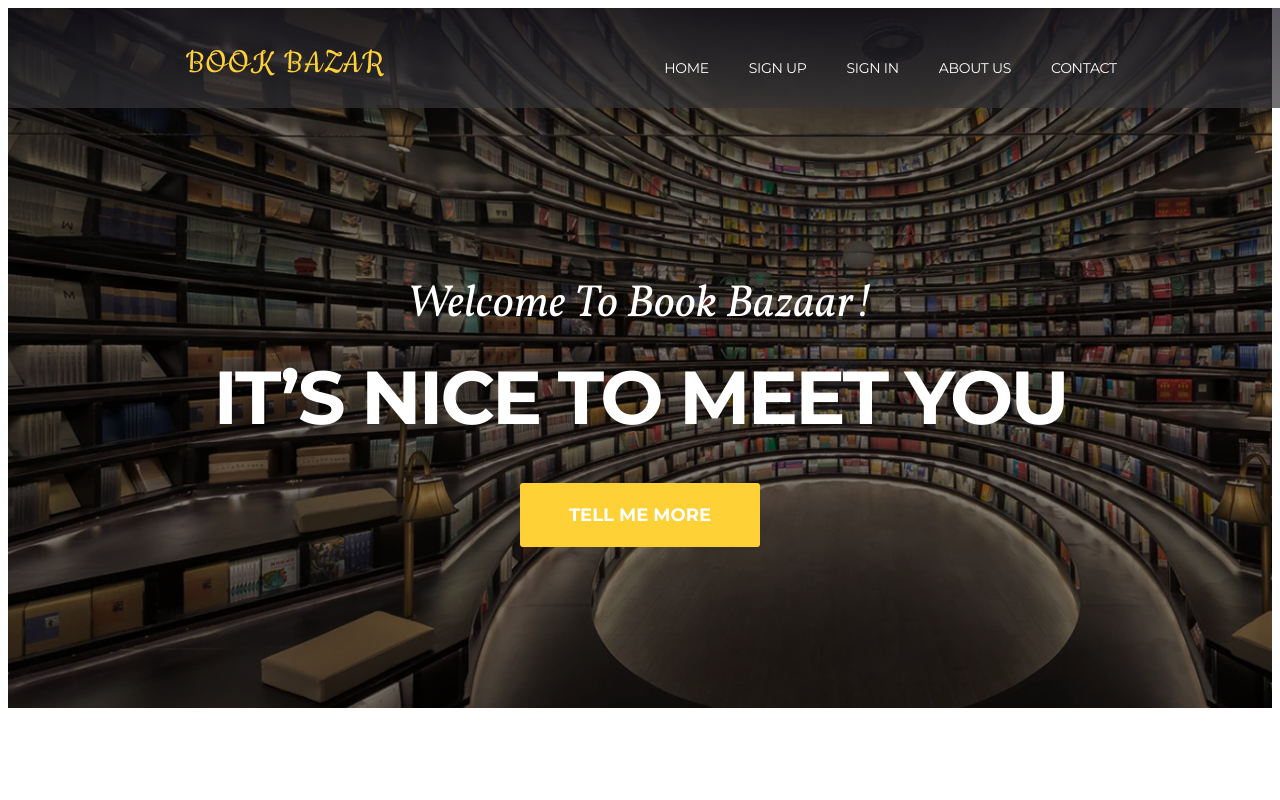
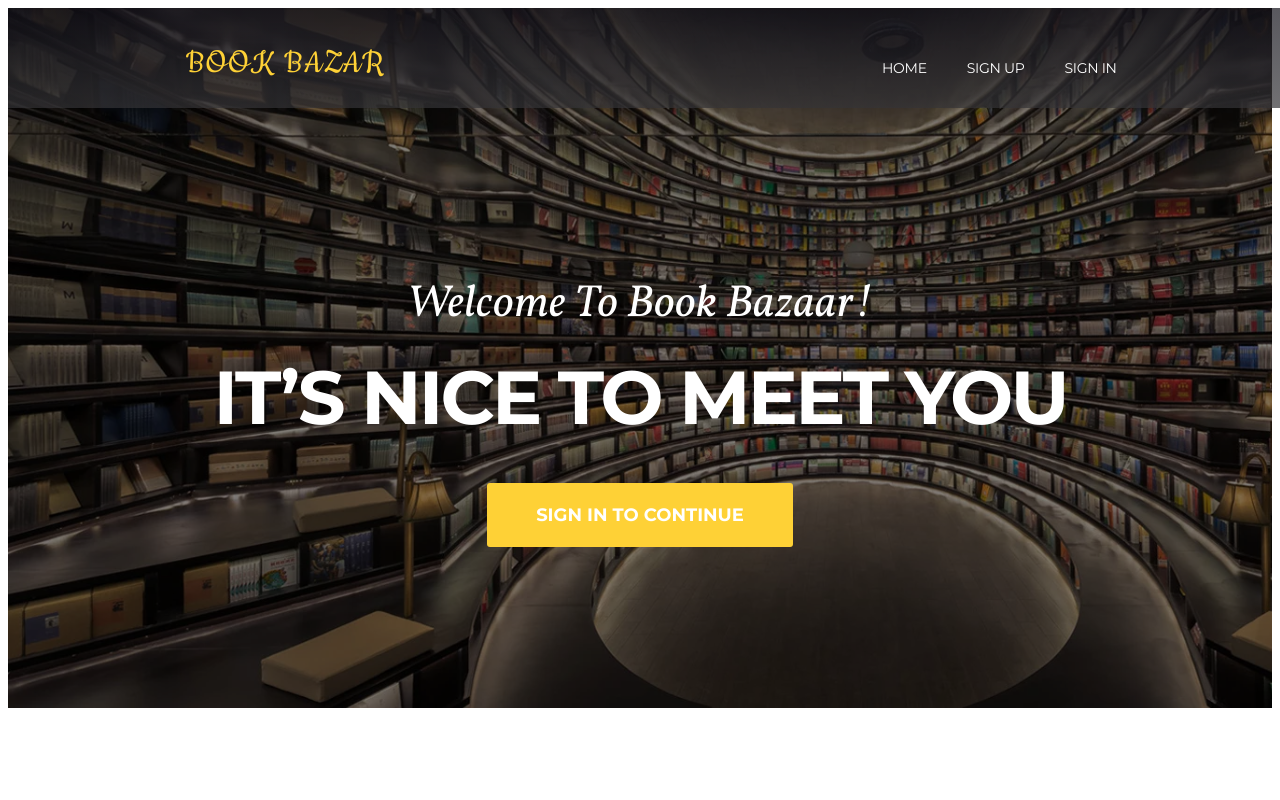
Before and after one commit to ankitbhardwaj78/BookStore_Frontend, an Angular app: page /home in a window 1280 px wide. Shown: the top 800 px of the page. Built offline with nearby package versions, Linux system fonts and the light colour scheme.

Commit message:
flow added

```diff
--- a/src/app/home/home.component.html
+++ b/src/app/home/home.component.html
@@ -13,8 +13,6 @@
             <li><a (click)="home()">Home</a></li>
             <li><a (click)="signup()">Sign Up</a></li>
             <li><a (click)="signin()">Sign In</a></li>
-            <li><a href="#">About US</a></li>
-            <li><a href="#">contact</a></li>
           </ul>
         </nav>
       </div>
--- a/src/app/mainpage/mainpage.component.html
+++ b/src/app/mainpage/mainpage.component.html
@@ -2,7 +2,7 @@
     <div class="center-block">
       <p>Welcome To Book Bazaar!</p>
       <h1>It’s nice to Meet you</h1>
-      <a class="button" href="#">tell me more</a>
+      <a class="button" (click)="signin()">Sign In to Continue</a>
     </div>
   </section>
 
--- a/src/app/mainpage/mainpage.component.ts
+++ b/src/app/mainpage/mainpage.component.ts
@@ -1,4 +1,5 @@
 import { Component, OnInit } from '@angular/core';
+import { Router, ActivatedRoute } from '@angular/router';
 
 @Component({
   selector: 'app-mainpage',
@@ -7,9 +8,13 @@ import { Component, OnInit } from '@angular/core';
 })
 export class MainpageComponent implements OnInit {
 
-  constructor() { }
+
+  constructor(private router: ActivatedRoute, private route: Router) { }
 
   ngOnInit() {
   }
 
+  signin() {
+    this.route.navigate(['home/signin']);
+  }
 }
--- a/src/app/signin/signin.component.ts
+++ b/src/app/signin/signin.component.ts
@@ -13,19 +13,14 @@ export class SigninComponent implements OnInit {
 
   myForm: FormGroup;
 
-  constructor(private authService: AuthService) {}
+  constructor(private authService: AuthService, private router: Router) {}
 
   onSubmit() {
       const user = new User(this.myForm.value.email, this.myForm.value.password);
       this.authService.signin(user)
           .subscribe(
               data => {
-                console.log(data["_body"]);
-                console.log(data["_body"]["message"]);
-
-                //   localStorage.setItem('token', data["token"]);
-                //   localStorage.setItem('userId', data["userId"]);
-                  //this.router.navigateByUrl('/');
+                  this.router.navigateByUrl('');
               },
               error => console.error(error)
           );
--- a/src/app/signup/signup.component.ts
+++ b/src/app/signup/signup.component.ts
@@ -2,6 +2,7 @@ import { Component, OnInit } from '@angular/core';
 import { FormGroup, FormControl, Validators } from "@angular/forms";
 import { User } from '../user.model';
 import { AuthService } from '../auth.service';
+import { Router } from '@angular/router';
 
 @Component({
   selector: 'app-signup',
@@ -11,7 +12,7 @@ import { AuthService } from '../auth.service';
 export class SignupComponent implements OnInit {
   myForm: FormGroup;
 
-  constructor(private authService: AuthService) { }
+  constructor(private authService: AuthService, private router: Router) { }
 
 
   onSubmit() {
@@ -27,7 +28,10 @@ export class SignupComponent implements OnInit {
 
     this.authService.signup(user)
       .subscribe(
-        data => console.log(data),
+        data =>{
+          console.log(data);
+          this.router.navigateByUrl('/home/signin');
+        },
         error => console.error(error)
       );
     this.myForm.reset();
```
